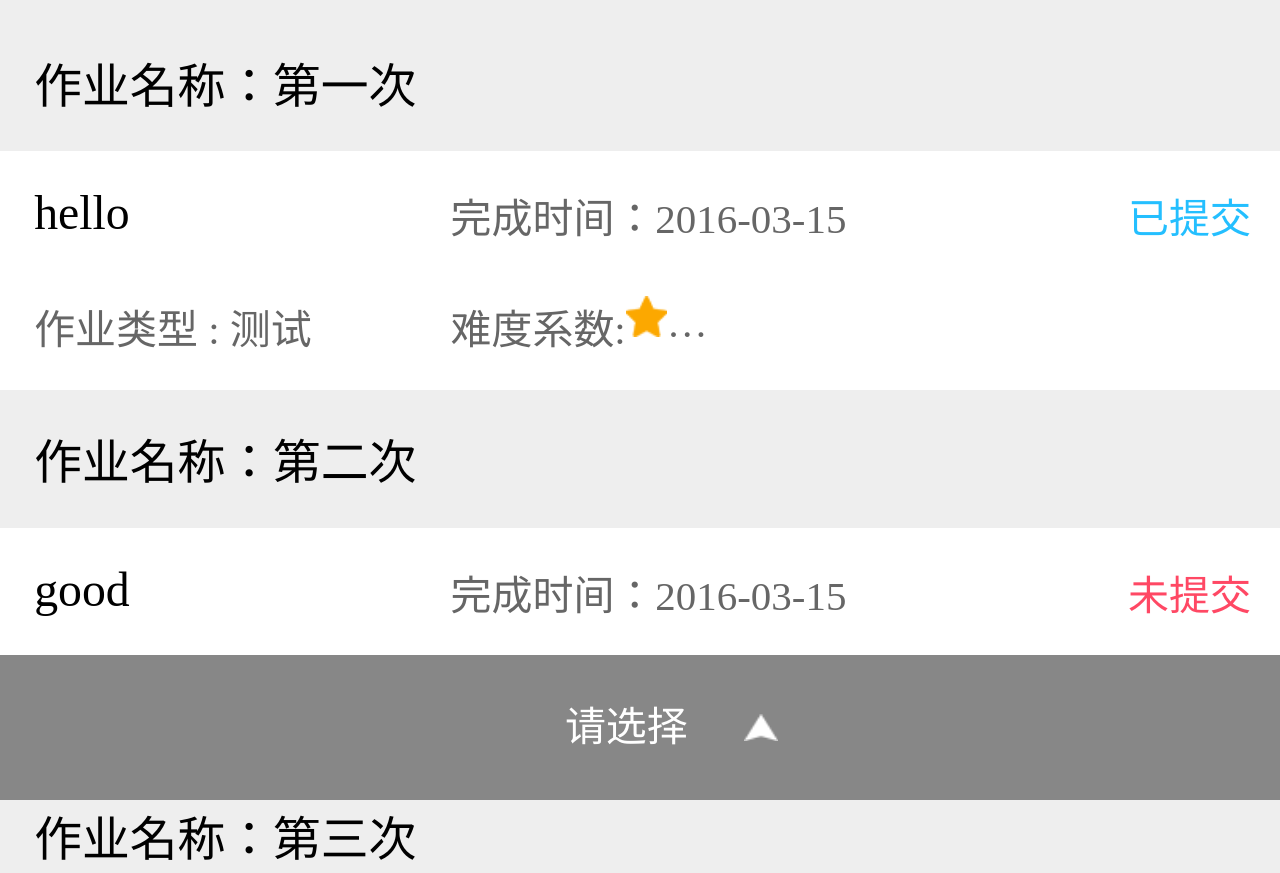
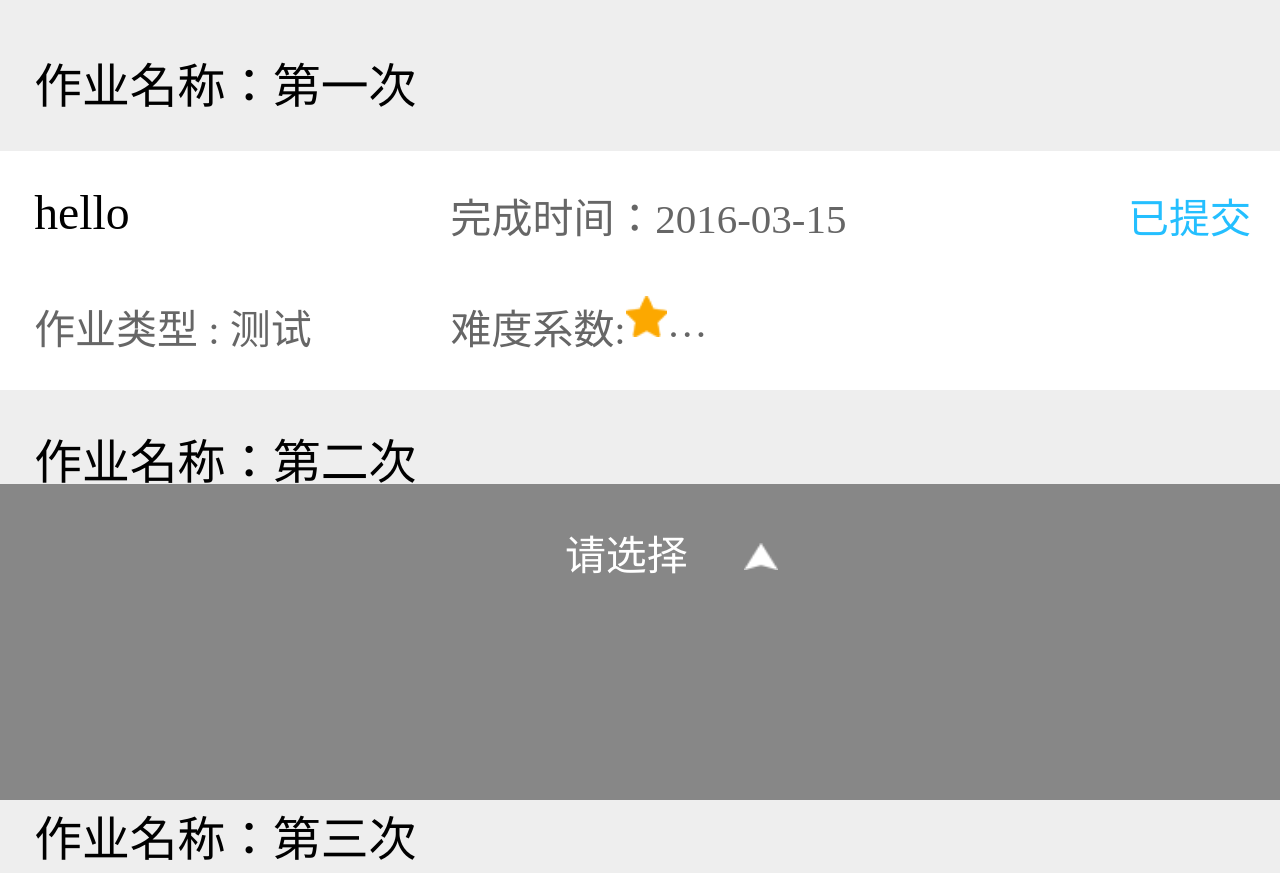
Before and after one commit to goodanlei/otherObj, a plain HTML site: page App/zuoyezhongxin/jobIndex.html in a window 1280 px wide. Shown: the top 873 px of the page. Drawn offline with Linux system fonts and the light colour scheme; files whose address does not match are found by name.

Commit message:
foot  h....

```diff
--- a/App/css/jobIndex.all.css
+++ b/App/css/jobIndex.all.css
@@ -170,7 +170,7 @@ body.jobIndex footer {
   position: fixed;
   width: 100%;
   bottom: 0;
-  height: 0.85rem;
+  height: 1.85rem;
 }
 body.jobIndex footer p {
   color: #FFFFFF;
```
